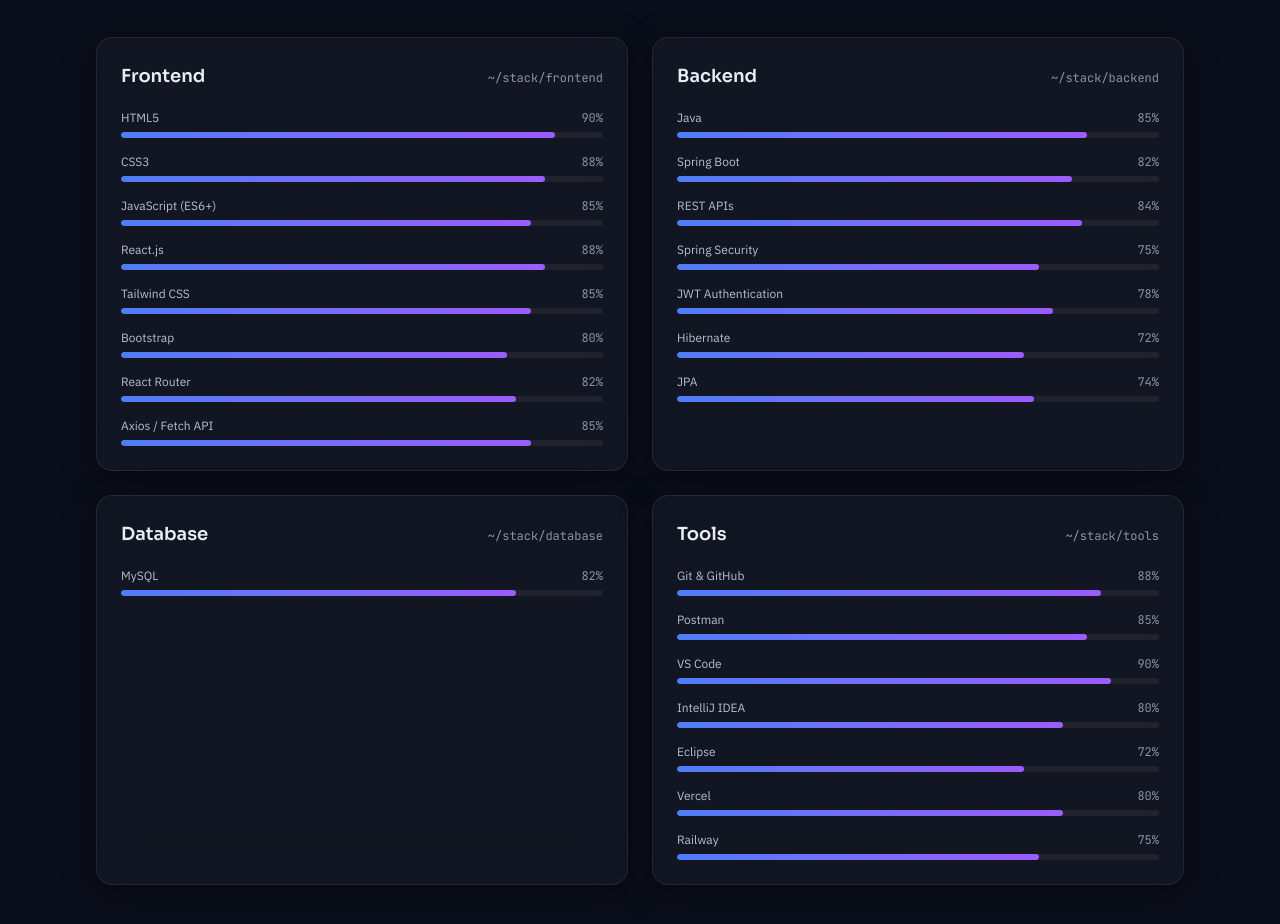
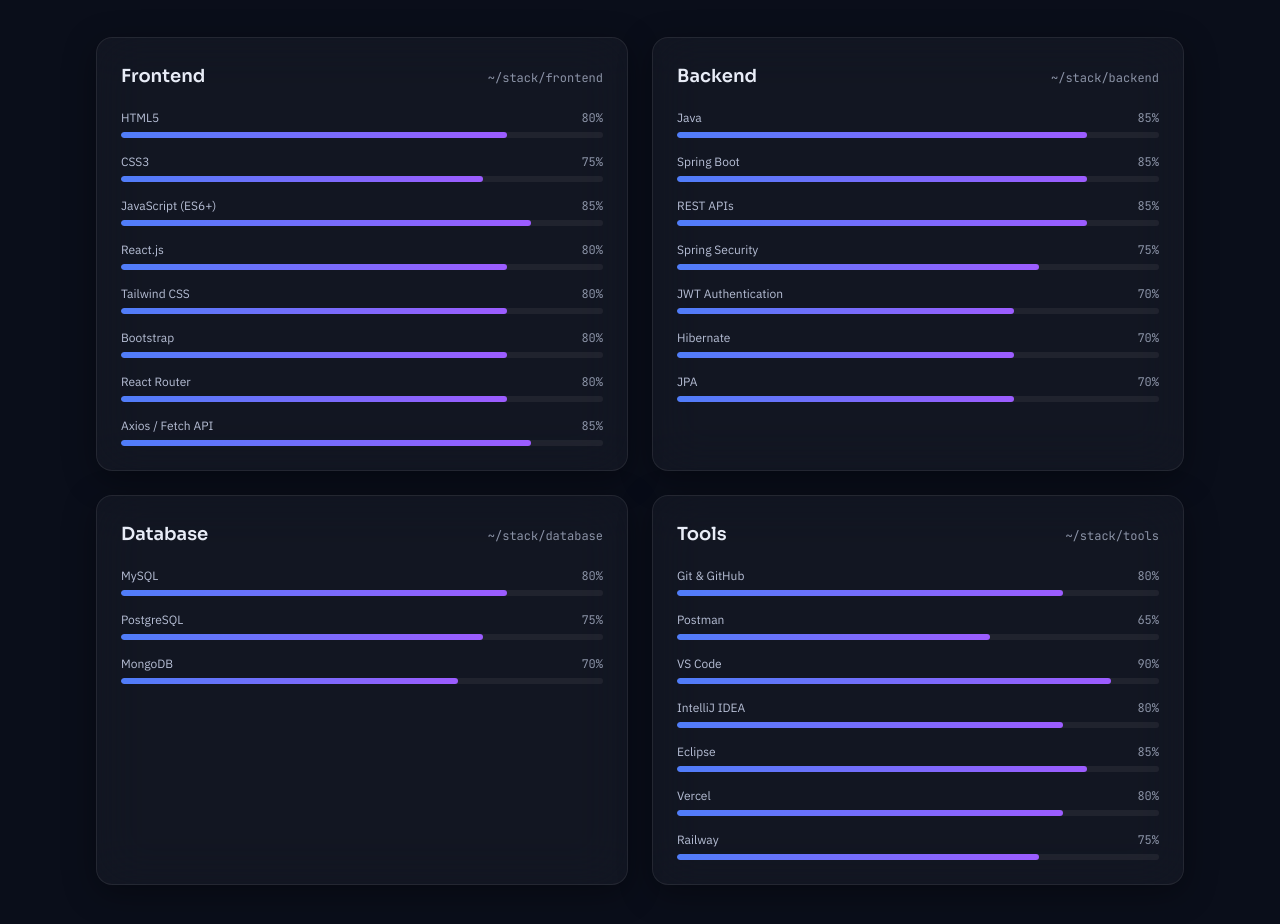
Before and after one commit to AkashSingh8391/Akash_Singh_Portfolio, a React (Vite) app: page / in a window 1280 px wide. Shown: the part 1632-2556 px from the top of the page. Built offline with nearby package versions, Linux system fonts and the light colour scheme.

Commit message:
Update my skill and their level

```diff
--- a/src/data/skills.js
+++ b/src/data/skills.js
@@ -3,13 +3,13 @@
     label: 'Frontend',
     path: '~/stack/frontend',
     skills: [
-      { name: 'HTML5', level: 90 },
-      { name: 'CSS3', level: 88 },
+      { name: 'HTML5', level: 80 },
+      { name: 'CSS3', level: 75 },
       { name: 'JavaScript (ES6+)', level: 85 },
-      { name: 'React.js', level: 88 },
-      { name: 'Tailwind CSS', level: 85 },
+      { name: 'React.js', level: 80 },
+      { name: 'Tailwind CSS', level: 80 },
       { name: 'Bootstrap', level: 80 },
-      { name: 'React Router', level: 82 },
+      { name: 'React Router', level: 80 },
       { name: 'Axios / Fetch API', level: 85 },
     ],
   },
@@ -18,28 +18,30 @@
     path: '~/stack/backend',
     skills: [
       { name: 'Java', level: 85 },
-      { name: 'Spring Boot', level: 82 },
-      { name: 'REST APIs', level: 84 },
+      { name: 'Spring Boot', level: 85 },
+      { name: 'REST APIs', level: 85 },
       { name: 'Spring Security', level: 75 },
-      { name: 'JWT Authentication', level: 78 },
-      { name: 'Hibernate', level: 72 },
-      { name: 'JPA', level: 74 },
+      { name: 'JWT Authentication', level: 70 },
+      { name: 'Hibernate', level: 70 },
+      { name: 'JPA', level: 70 },
     ],
   },
   {
     label: 'Database',
     path: '~/stack/database',
-    skills: [{ name: 'MySQL', level: 82 }],
+    skills: [{ name: 'MySQL', level: 80 },
+      { name: 'PostgreSQL', level: 75 },
+      { name: 'MongoDB', level: 70 }],
   },
   {
     label: 'Tools',
     path: '~/stack/tools',
     skills: [
-      { name: 'Git & GitHub', level: 88 },
-      { name: 'Postman', level: 85 },
+      { name: 'Git & GitHub', level: 80 },
+      { name: 'Postman', level: 65 },
       { name: 'VS Code', level: 90 },
       { name: 'IntelliJ IDEA', level: 80 },
-      { name: 'Eclipse', level: 72 },
+      { name: 'Eclipse', level: 85 },
       { name: 'Vercel', level: 80 },
       { name: 'Railway', level: 75 },
     ],
```
